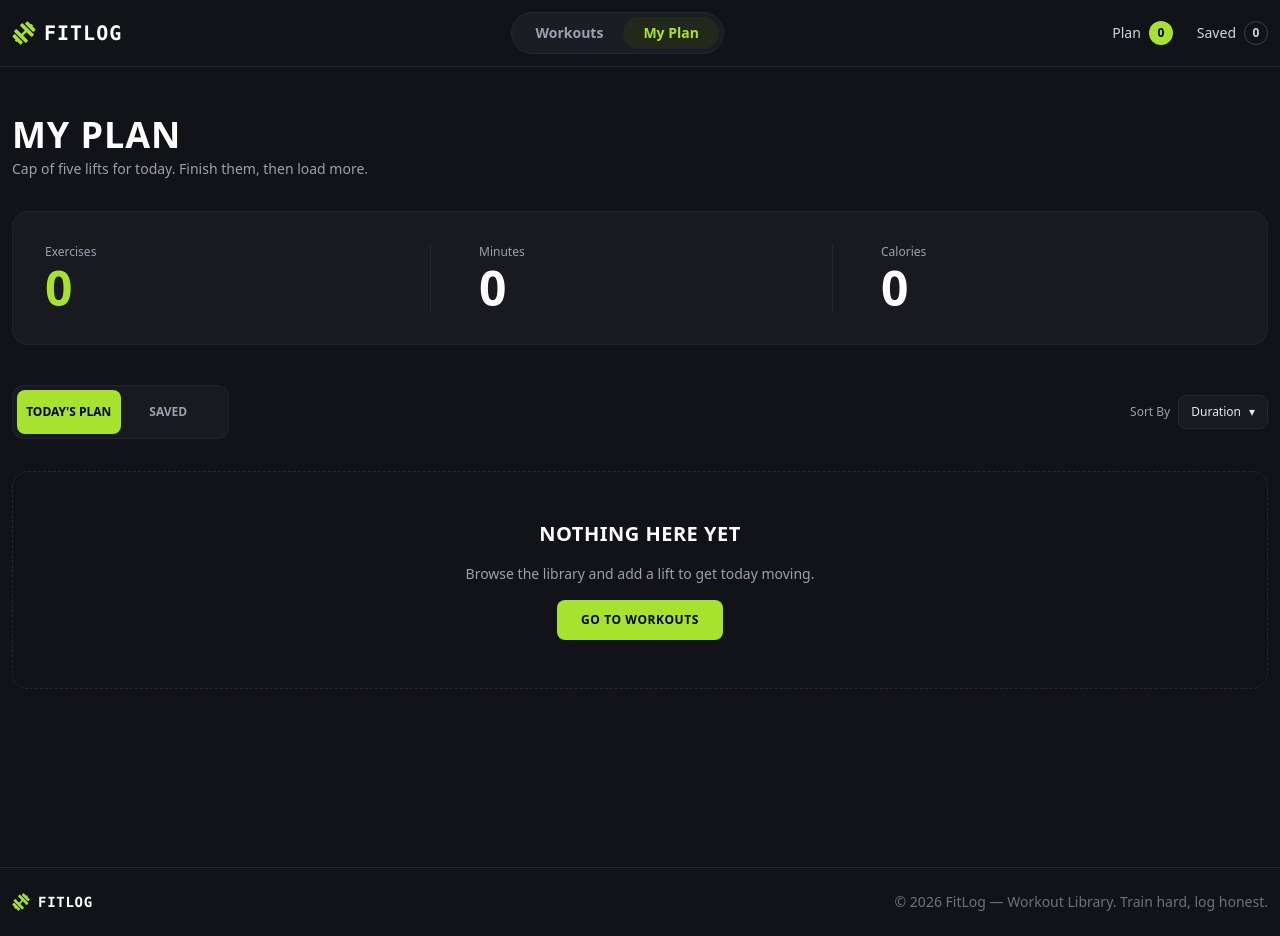
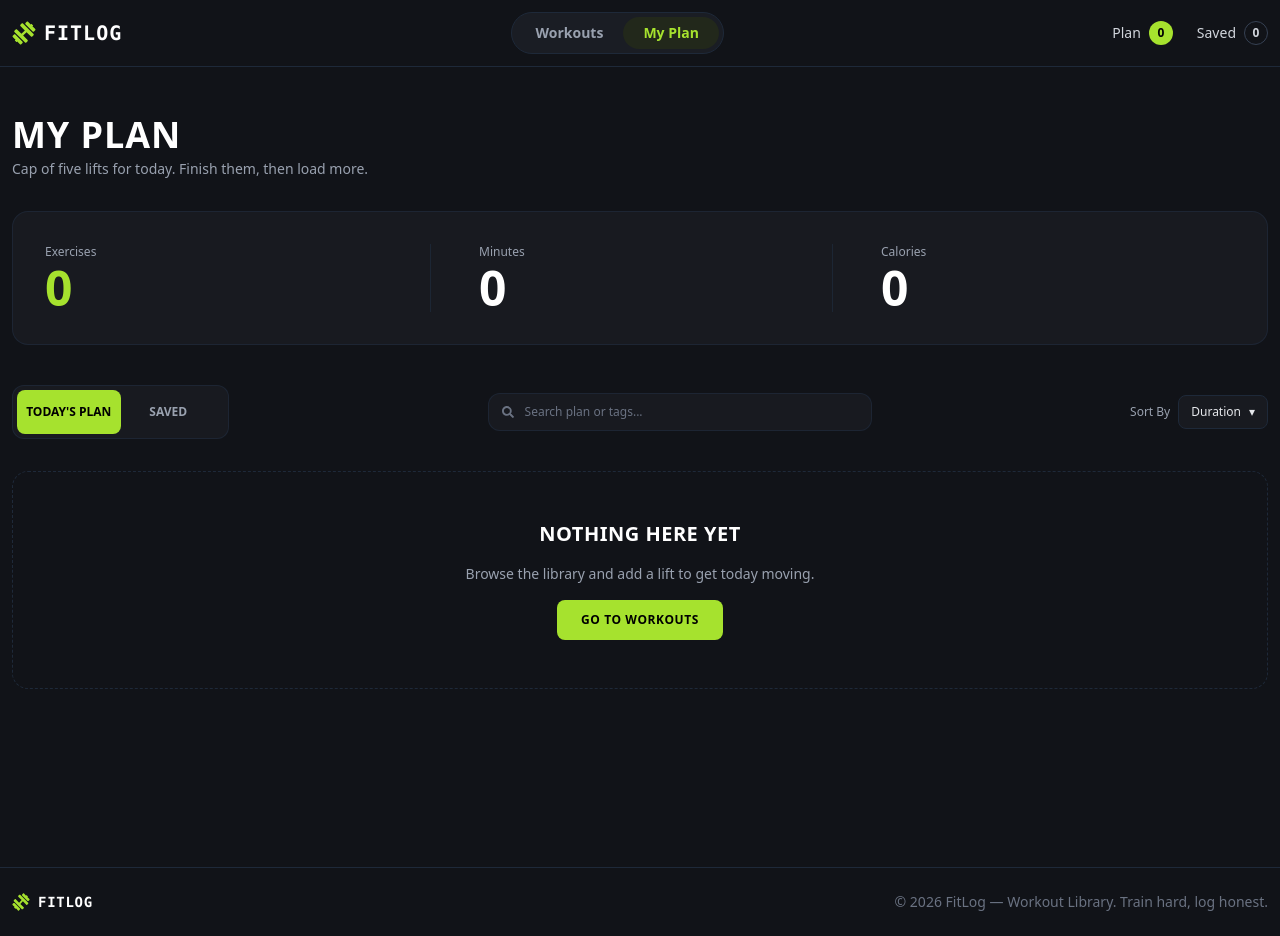
Before and after one commit to SVKSharma/B14-A6-FitLog, a Next.js app: page /my-plan in a window 1280 px wide. Built offline with nearby package versions, Linux system fonts and the light colour scheme.

Commit message:
Added Search Option into the app

```diff
--- a/src/app/my-plan/page.tsx
+++ b/src/app/my-plan/page.tsx
@@ -3,6 +3,7 @@ import { useContext, useState } from 'react';
 import Link from 'next/link';
 import HorizontalCard from '@/components/HorizontalCard';
 import MyPlanDashboard from '@/components/MyPlanDashboard';
+import SearchBar from '@/components/SearchBar';
 import { WorkoutContext } from '@/context/WorkoutContext';
 import { Workout } from '@/types/Workout';
 
@@ -13,13 +14,25 @@ export const MyPlanPage = () => {
   const [activeTab, setActiveTab] = useState<'plan' | 'saved'>('plan');
   const [sortBy, setSortBy] = useState<'duration' | 'caloriesBurned' | 'rating'>('duration');
   const [isSortMenuOpen, setIsSortMenuOpen] = useState(false);
+  const [searchQuery, setSearchQuery] = useState('');
   const [completedIds, setCompletedIds] = useState<number[]>([]);
 
   // Get active items array based on tab for the MyPlanDashboard.
   const activeList = activeTab === 'plan' ? todaysWorkoutPlan : savedWorkouts;
 
-  // Sort active list
-  const sortedList = [...activeList].sort((a, b) => b[sortBy] - a[sortBy]);
+  const normalizedQuery = searchQuery.trim().toLowerCase();
+  const filteredList = activeList.filter((workout) => {
+    if (!normalizedQuery) return true;
+
+    return (
+      workout.name.toLowerCase().includes(normalizedQuery) ||
+      workout.muscleGroups.some((group) =>
+        group.toLowerCase().includes(normalizedQuery)
+      )
+    );
+  });
+
+  const sortedList = [...filteredList].sort((a, b) => b[sortBy] - a[sortBy]);
 
   const handleRemove = (id: number) => {
     if (activeTab === 'plan') {
@@ -83,6 +96,12 @@ export const MyPlanPage = () => {
               Saved
             </button>
           </div>
+
+          <SearchBar
+            searchQuery={searchQuery}
+            setSearchQuery={setSearchQuery}
+            placeholder="Search plan or tags..."
+          />
 
           {/* Sort Selector */}
           <div className="relative flex items-center gap-2 self-end sm:self-auto whitespace-nowrap">
--- a/src/components/Library.tsx
+++ b/src/components/Library.tsx
@@ -1,4 +1,4 @@
-import VerticalCard from './VerticalCard';
+import LibraryContent from './LibraryContent';
 import { Workout } from '@/types/Workout';
 
 const getWorkouts = async (): Promise<Workout[]> => {
@@ -12,22 +12,7 @@ const Library = async () => {
     return (
         <section id="library" className="w-full bg-[#111318] text-white py-10">
             <div className="keep-content-center">
-                {/* Header */}
-                <div className="mb-8">
-                <h2 className="text-3xl font-black uppercase tracking-wider font-sans">
-                    THE LIBRARY
-                </h2>
-                <p className="text-gray-400 text-sm mt-1">
-                    Twelve lifts covering every major muscle group.
-                </p>
-                </div>
-
-                {/* 3-Column Grid */}
-                <div className="grid grid-cols-1 sm:grid-cols-2 lg:grid-cols-3 gap-6">
-                {workouts.map((workout) => (
-                    <VerticalCard key={workout.id} workout={workout} />
-                ))}
-                </div>
+                <LibraryContent workouts={workouts} />
             </div>
         </section>
     );
--- /dev/null
+++ b/src/components/LibraryContent.tsx
@@ -0,0 +1,59 @@
+'use client';
+
+import { useState } from 'react';
+import SearchBar from './SearchBar';
+import VerticalCard from './VerticalCard';
+import { Workout } from '@/types/Workout';
+
+interface LibraryContentProps {
+  workouts: Workout[];
+}
+
+const LibraryContent = ({ workouts }: LibraryContentProps) => {
+  const [searchQuery, setSearchQuery] = useState('');
+  const normalizedQuery = searchQuery.trim().toLowerCase();
+  const filteredWorkouts = workouts.filter((workout) => {
+    if (!normalizedQuery) return true;
+
+    return (
+      workout.name.toLowerCase().includes(normalizedQuery) ||
+      workout.muscleGroups.some((group) =>
+        group.toLowerCase().includes(normalizedQuery)
+      )
+    );
+  });
+
+  return (
+    <>
+      <div className="mb-8 flex flex-col gap-4 sm:flex-row sm:items-end sm:justify-between">
+        <div>
+          <h2 className="text-3xl font-black uppercase tracking-wider font-sans">
+            THE LIBRARY
+          </h2>
+          <p className="text-gray-400 text-sm mt-1">
+            Twelve lifts covering every major muscle group.
+          </p>
+        </div>
+        <SearchBar
+          searchQuery={searchQuery}
+          setSearchQuery={setSearchQuery}
+          placeholder="Search workouts or tags..."
+        />
+      </div>
+
+      {filteredWorkouts.length === 0 ? (
+        <p className="border border-dashed border-gray-800 rounded-2xl p-10 text-center text-gray-400 text-sm">
+          No workouts match your search.
+        </p>
+      ) : (
+        <div className="grid grid-cols-1 sm:grid-cols-2 lg:grid-cols-3 gap-6">
+          {filteredWorkouts.map((workout) => (
+            <VerticalCard key={workout.id} workout={workout} />
+          ))}
+        </div>
+      )}
+    </>
+  );
+};
+
+export default LibraryContent;
--- /dev/null
+++ b/src/components/SearchBar.tsx
@@ -0,0 +1,50 @@
+'use client';
+
+import { FaSearch, FaTimes } from 'react-icons/fa';
+
+interface SearchBarProps {
+  searchQuery: string;
+  setSearchQuery: (query: string) => void;
+  placeholder?: string;
+}
+
+export const SearchBar = ({
+  searchQuery,
+  setSearchQuery,
+  placeholder = 'Search by name or tag...',
+}: SearchBarProps) => {
+  const handleClear = () => {
+    setSearchQuery('');
+  };
+
+  return (
+    <div className="relative w-full max-w-xs sm:max-w-sm">
+      {/* Search Icon */}
+      <div className="absolute inset-y-0 left-0 pl-3.5 flex items-center pointer-events-none text-gray-500">
+        <FaSearch className="text-xs" />
+      </div>
+
+      {/* Input Field */}
+      <input
+        type="text"
+        value={searchQuery}
+        onChange={(e) => setSearchQuery(e.target.value)}
+        placeholder={placeholder}
+        className="w-full bg-[#181a20] border border-gray-800/80 focus:border-[#a6e22e] text-white text-xs font-bold rounded-xl pl-9 pr-8 py-2.5 outline-none placeholder:text-gray-500 placeholder:font-medium transition-colors"
+      />
+
+      {/* Clear Button */}
+      {searchQuery && (
+        <button
+          onClick={handleClear}
+          aria-label="Clear search"
+          className="absolute inset-y-0 right-0 pr-3 flex items-center text-gray-500 hover:text-gray-300 transition-colors"
+        >
+          <FaTimes className="text-xs" />
+        </button>
+      )}
+    </div>
+  );
+};
+
+export default SearchBar;
```
